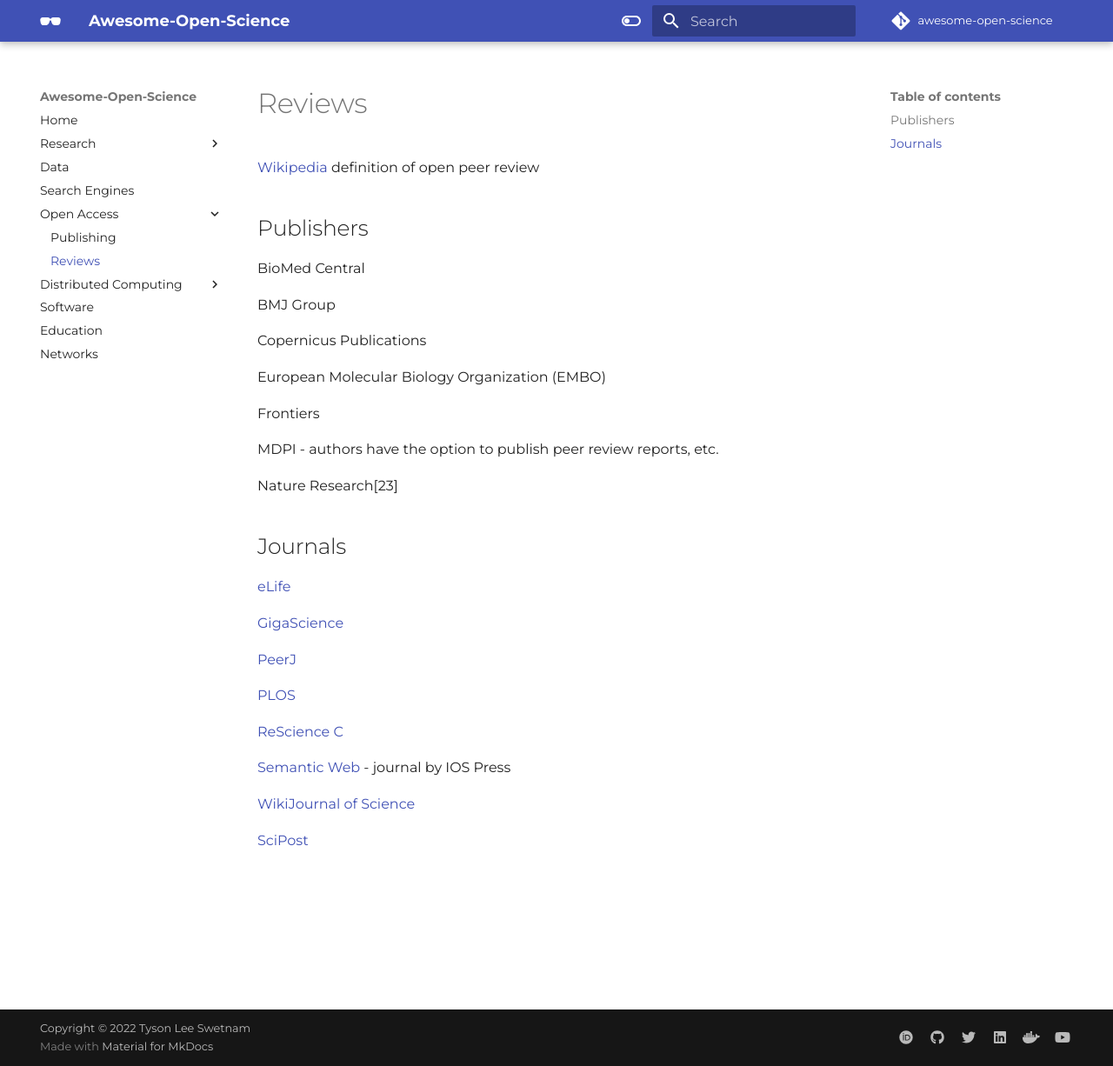
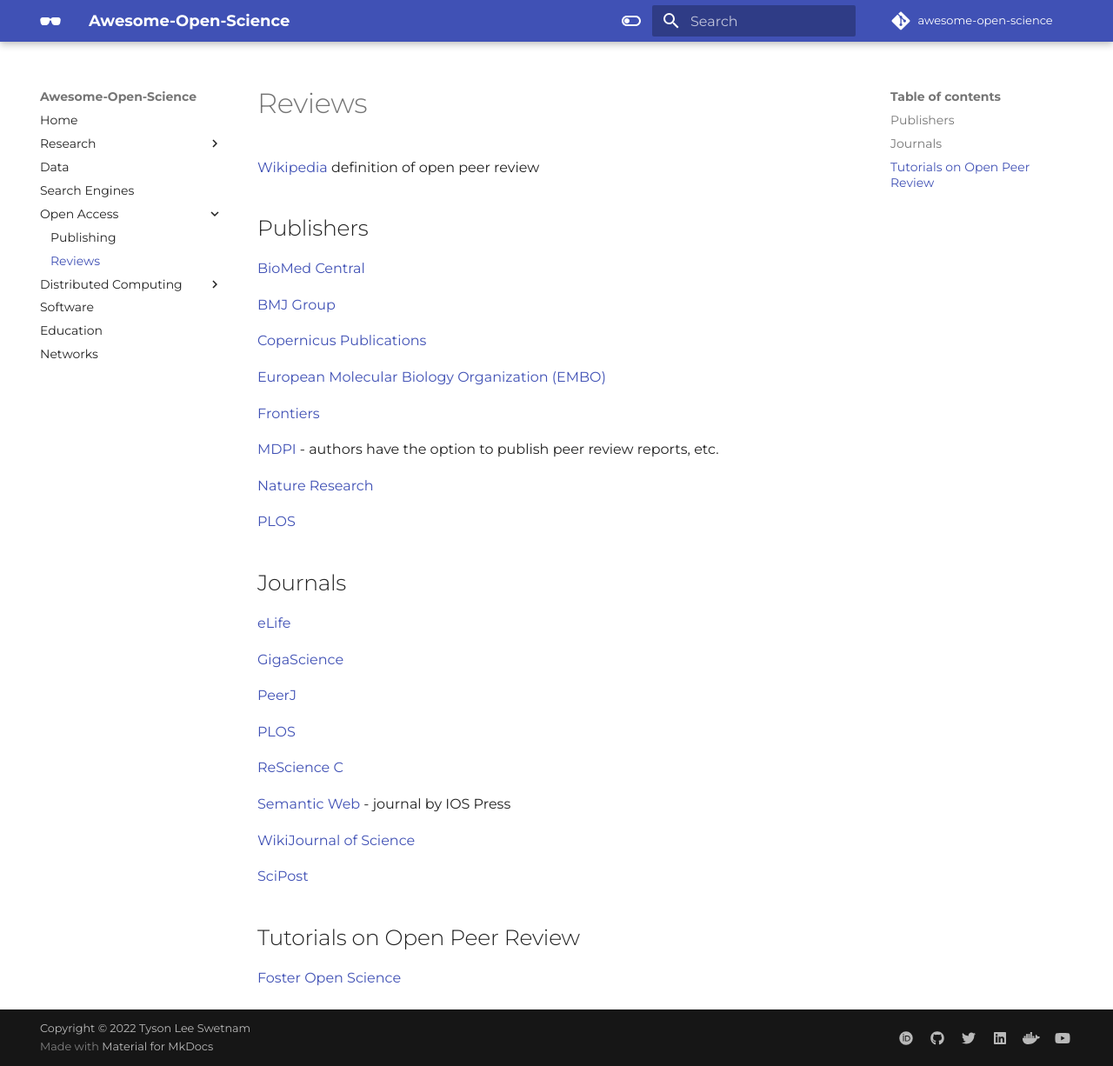
Before and after one commit to tyson-swetnam/awesome-open-science, an MkDocs documentation site: the page built from docs/reviews.md, in a window 1280 px wide and 1226 px high. Shown: the whole window at 87% size. Built offline with MkDocs 1.6.1 and Material for MkDocs 9.7.7, drawn with Linux system fonts in a browser that asks for light colours; some web fonts are replaced; comment, search, counter and statistics services are not loaded; some of the changed lines change nothing that is shown.

Commit message:
updated peer review

```diff
--- a/docs/reviews.md
+++ b/docs/reviews.md
@@ -3,19 +3,21 @@
 
 ## Publishers
 
-BioMed Central
+[BioMed Central](https://www.biomedcentral.com/){target=_blank}
 
-BMJ Group
+[BMJ Group](https://www.bmj.com/){target=_blank}
 
-Copernicus Publications
+[Copernicus Publications](https://publications.copernicus.org/){target=_blank}
 
-European Molecular Biology Organization (EMBO)
+[European Molecular Biology Organization (EMBO)](https://www.embo.org/){target=_blank}
 
-Frontiers
+[Frontiers](https://www.frontiersin.org/){target=_blank}
 
-MDPI - authors have the option to publish peer review reports, etc.
+[MDPI](https://www.mdpi.com/){target=_blank} - authors have the option to publish peer review reports, etc.
 
-Nature Research[23]
+[Nature Research](https://www.nature.com/nature-portfolio/editorial-policies/peer-review){target=_blank}
+
+[PLOS](https://plos.org/resource/open-peer-review/)
 
 ## Journals
 
@@ -34,3 +36,7 @@
 [WikiJournal of Science](https://en.wikiversity.org/wiki/WikiJournal_of_Science){target=_blank}
 
 [SciPost](https://scipost.org/){target=_blank}
+
+## Tutorials on Open Peer Review
+
+[Foster Open Science](https://www.fosteropenscience.eu/learning/open-peer-review){target=_blank}
```
